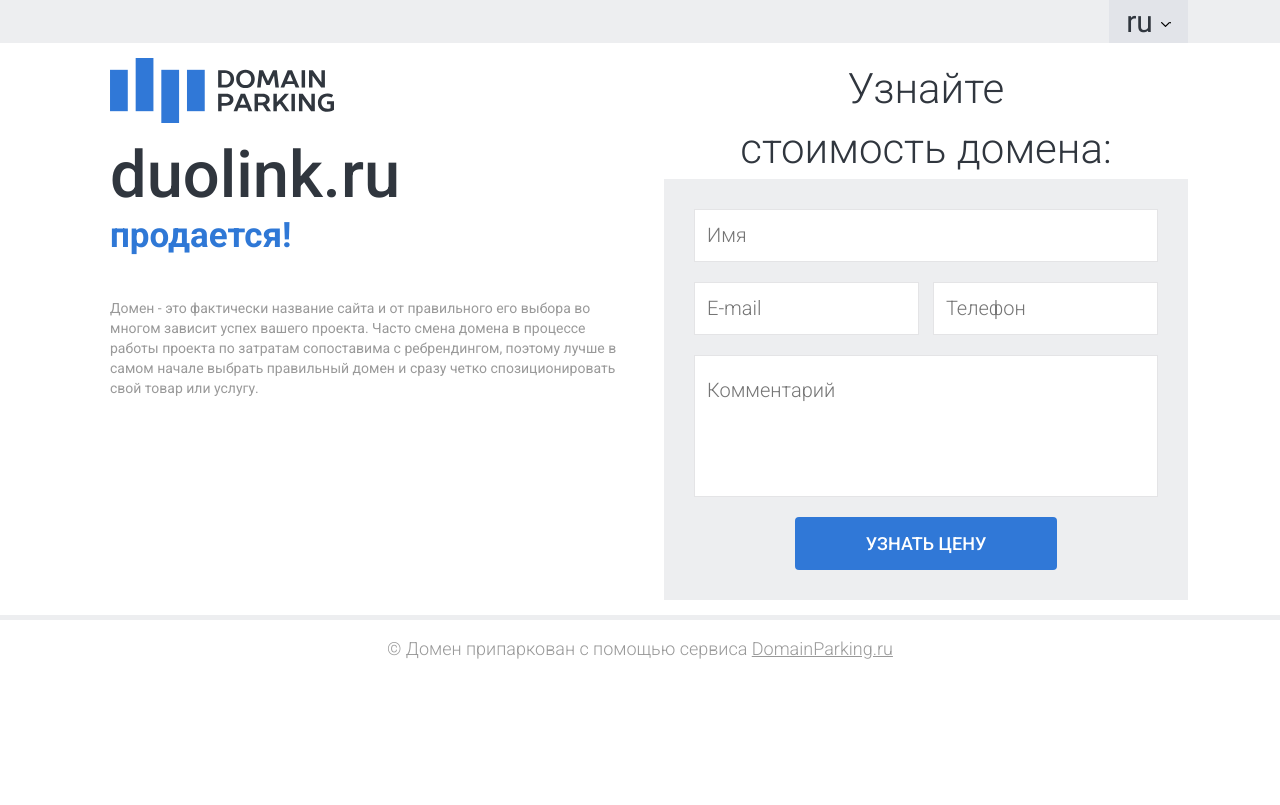
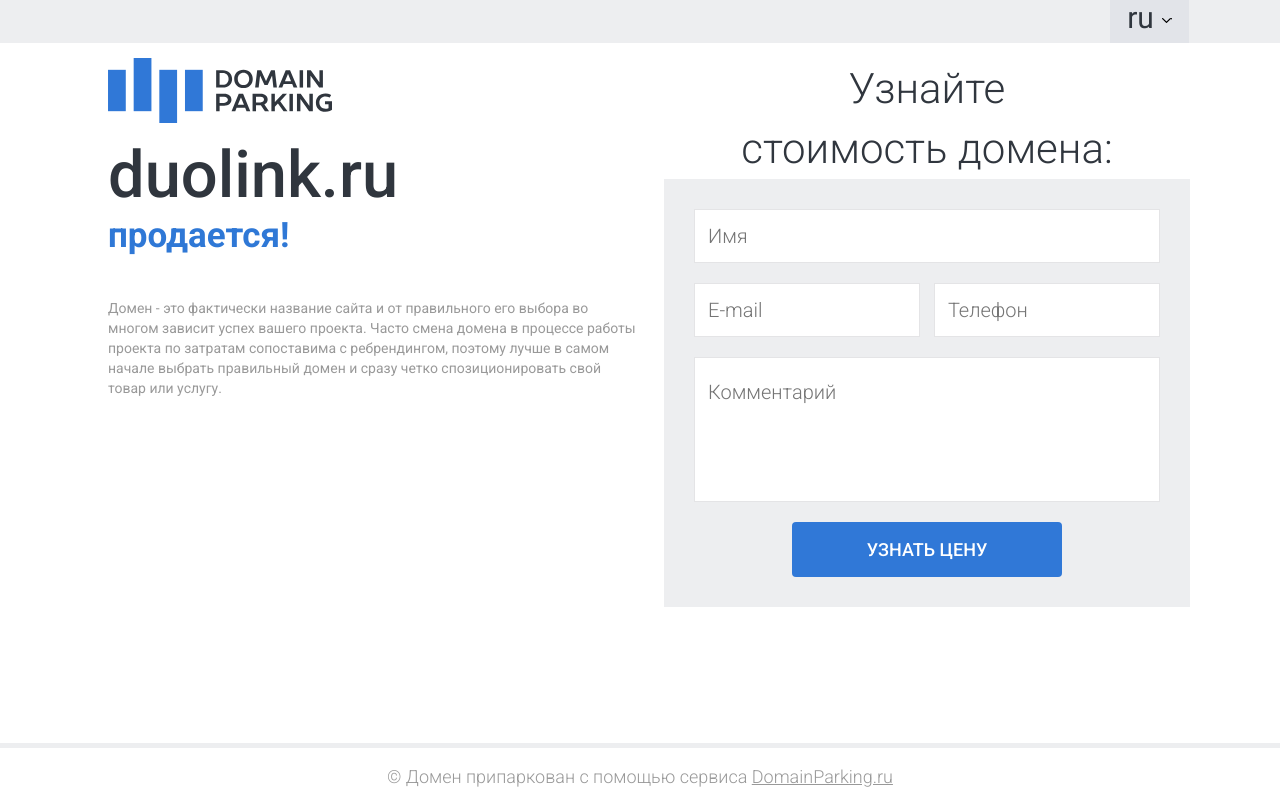
Before and after one commit to ArtemSiz/My-Project, a plain HTML site: page index.html in a window 1280 px wide. Drawn offline with Linux system fonts and the light colour scheme.

Commit message:
second commit

```diff
--- a/main.css
+++ b/main.css
@@ -4,26 +4,20 @@
     box-sizing: border-box;
 }
 body {
-    font-family: 'Arial', sans-serif;
-    font-size: 14px;
+    font: 14px 'Arial', sans-serif;
     line-height: 1.42857143;
     color: #333;
 }
 .content {
-    /*min-height: calc(100vh - 57px);*/
-}
-.wrapper {
-    position: relative;
+    min-height: calc(100vh - 57px);
 }
 header {
     background: #edeef0;
     height: 43px;
 }
 .container {
-    margin-left:auto;
-    margin-right:auto;
-    padding-left: 15px;
-    padding-right: 15px;
+    margin: 0 auto;
+    padding: 0 13px;
 }
 .container::after {
     content: '';
@@ -40,7 +34,7 @@ header {
     text-align: center;
     width: 79px;
     height: 43px;
-    margin-right: 92px;
+    margin-right: 93px;
     float: right;
     line-height: 43px;
     background: #e2e4e9;
@@ -54,9 +48,7 @@ header {
     text-decoration: none;
     margin: 0;
     color: #30363e;
-    font-family: 'Roboto', sans-serif;
-    font-size: 30px;
-    font-weight: 400;
+    font: 400 30px 'Roboto', sans-serif;
     padding: 0 15px;
     text-align: center;
 }
@@ -92,19 +84,13 @@ header {
 .container .column-one h2 {
     float: left;
     color: #30363e;
-    font-family: 'Roboto', sans-serif;
-    font-size: 65px;
-    font-weight: 500;
+    font: 500 65px 'Roboto', sans-serif;
     line-height: 1;
-    margin-top: 20px;
-    margin-bottom: 10px;
-    margin-right: 250px;
+    margin: 20px 250px 10px 0;
 }
 .container .column-one span {
     color: #2f78d6;
-    font-family: 'Roboto', sans-serif;
-    font-size: 35px;
-    font-weight: 700;
+    font: 700 35px 'Roboto', sans-serif;
     display: inline-block;
     margin-bottom: 45px;
     margin-right: 250px;
@@ -112,24 +98,18 @@ header {
 }
 .container .column-one p {
     color: #999;
-    font-family: 'Roboto', sans-serif;
-    font-size: 14px;
-    font-weight: 400;
+    font: 400 14px/1.42857143 'Roboto', sans-serif;
     clear: both;
 }
 .column-two {
     margin-left: -15px;
-    padding-top: 1px;
-    padding-right: 82px;
-    padding-left: 24px;
+    padding: 1px 82px 0 24px;
     width: 50%;
     float: right;
 }
 .column-two .under-table {
     color: #30363e;
-    font-family: 'Roboto', sans-serif;
-    font-size: 42px;
-    font-weight: 300;
+    font: 300 42px/1.42857143 'Roboto', sans-serif;
     display: inline-block;
     width: 100%;
     text-align: center;
@@ -141,15 +121,11 @@ header {
 .column-two .table input[placeholder],
 .column-two .table textarea {
     color: #999;
-    font-family: 'Roboto', sans-serif;
-    font-size: 20px;
-    font-weight: 300;
-    padding-left: 12px;
-}
-.column-two .table input {
+    font: 300 20px 'Roboto', sans-serif;
+    padding: 14px 13px;
+    margin-bottom: 15px;
+    width: 100%;
     border: 1px solid #e4e4e6;
-    line-height: 51px;
-    margin-bottom: 15px;
 }
 .column-two .table label {
     display: inline-block;
@@ -160,17 +136,9 @@ header {
 .column-two .table .name {
     width: 100%;
 }
-.column-two .table .name input {
-    width: 100%;
-}
-
 .column-two .table .mail,
 .column-two .table .phone {
     width: calc(50% - 7px);
-}
-.column-two .table .mail input,
-.column-two .table .phone input {
-    width: 100%;
 }
 .column-two .table .mail {
     margin-right: 5px;
@@ -179,21 +147,19 @@ header {
     margin-left: 5px;
 }
 .column-two .table textarea {
-    padding: 22px 12px;
-    width: 100%;
+    padding-top: 22px;
+    margin-bottom: 0;
+    height: 466px;
     max-height: 145px;
-    border: 1px solid #e4e4e6;
     resize: none;
 }
 .column-two .table .button {
     display: block;
     margin: 15px auto 0;
     color: #ffffff;
-    font-family: 'Roboto', sans-serif;
-    font-size: 18px;
-    font-weight: 500;
+    font: 500 18px 'Roboto', sans-serif;
     text-transform: uppercase;
-    padding: 15px 15%;
+    padding: 16px 74px;
     background: #3078d7;
     border-radius: 4px;
     border: 1px solid transparent;
@@ -209,12 +175,8 @@ header {
     max-height: 57px;
     border-top: 5px solid #edeef0;
     color: #999;
-    font-family: 'Roboto', sans-serif;
-    font-size: 18px;
-    font-weight: 300;
+    font: 300 18px 'Roboto', sans-serif;
     line-height: 57px;
-    position: relative;
-    z-index: 2;
 }
 .footer a {
     color: #999;
```
Also changed, not shown: 6.11/index.html (deleted, +0 -29 lines).
